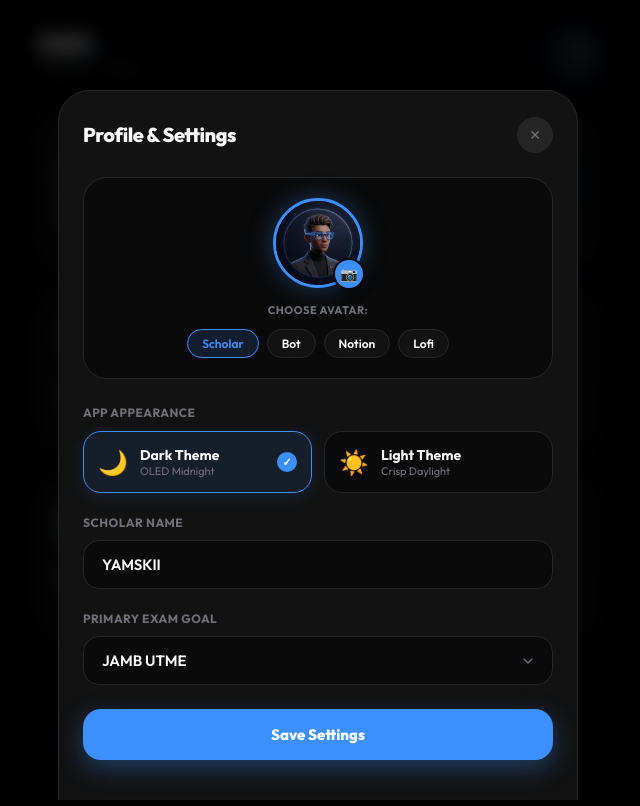
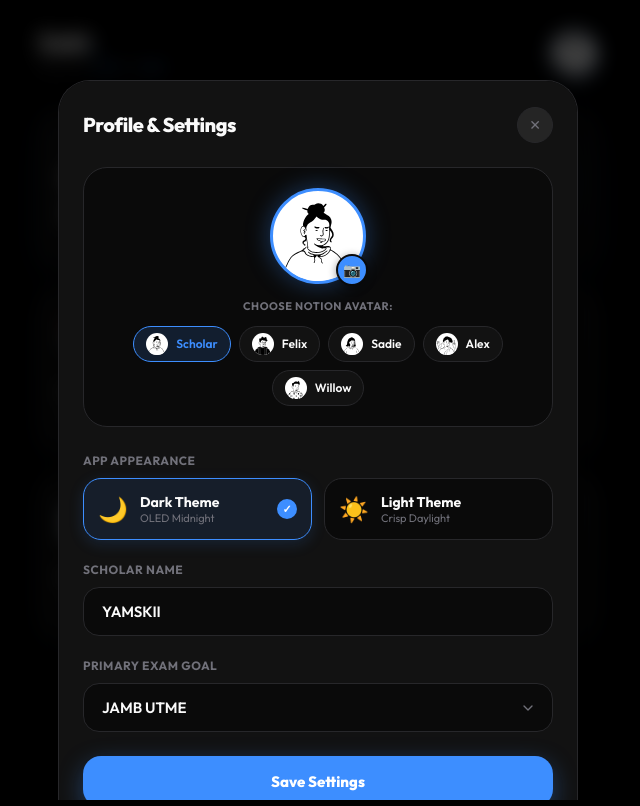
Before and after one commit to David0932473/Sabiapp, a plain HTML site: page index.html in a window 1280 px wide. Both pictures are taken after a click on the button "Open Settings and Profile". Shown: the whole page, without its empty margins (322-962 px from the left). Drawn offline with Linux system fonts and the light colour scheme.

Commit message:
Update slogan to 'if you wan sabi use sabi' and switch exclusively to Notion-style avatars

```diff
--- a/index.html
+++ b/index.html
@@ -93,6 +93,7 @@
             object-fit: cover;
             border-radius: 50%;
             display: block;
+            background: #ffffff;
         }
 
         /* --- BENTO GRID SYSTEM --- */
@@ -240,8 +241,8 @@
         }
         .avatar-preview-wrapper {
             position: relative;
-            width: 90px;
-            height: 90px;
+            width: 96px;
+            height: 96px;
             margin-bottom: 14px;
         }
         .settings-avatar-img {
@@ -251,6 +252,7 @@
             border-radius: 50%;
             border: 3px solid var(--accent);
             box-shadow: 0 0 25px rgba(61, 142, 255, 0.35);
+            background: #ffffff;
         }
         .avatar-change-btn {
             position: absolute;
@@ -289,15 +291,26 @@
             justify-content: center;
         }
         .preset-pill {
+            display: inline-flex;
+            align-items: center;
+            gap: 8px;
             background: var(--surface-light);
             border: 1px solid var(--border);
             color: var(--text-main);
-            padding: 6px 14px;
-            border-radius: 20px;
+            padding: 6px 12px;
+            border-radius: 24px;
             font-size: 12px;
             font-weight: 600;
             cursor: pointer;
             transition: all 0.2s;
+        }
+        .preset-avatar-thumb {
+            width: 22px;
+            height: 22px;
+            border-radius: 50%;
+            background: #ffffff;
+            object-fit: cover;
+            display: block;
         }
         .preset-pill:hover, .preset-pill.active {
             border-color: var(--accent);
@@ -488,10 +501,10 @@
     <header>
         <div>
             <div class="brand">Sabi<span>.</span></div>
-            <div class="slogan-mini">if you <span class="blue-s">s</span>abi, use <span class="blue-s">s</span>abi.</div>
+            <div class="slogan-mini">if you wan <span class="blue-s">sabi</span> use <span class="blue-s">sabi</span></div>
         </div>
         <button class="profile-btn" id="open-settings-btn" onclick="openSettingsModal()" title="Settings & Profile" aria-label="Open Settings and Profile">
-            <img src="avatar.jpg" alt="Scholar Profile" class="profile-avatar-img" id="header-avatar-img" />
+            <img src="avatars/notion-scholar.svg" alt="Scholar Profile" class="profile-avatar-img" id="header-avatar-img" />
         </button>
     </header>
 
@@ -568,18 +581,34 @@
             <!-- AVATAR PICKER SECTION -->
             <div class="settings-avatar-section">
                 <div class="avatar-preview-wrapper">
-                    <img id="settings-avatar-preview" src="avatar.jpg" alt="Avatar Preview" class="settings-avatar-img" />
+                    <img id="settings-avatar-preview" src="avatars/notion-scholar.svg" alt="Avatar Preview" class="settings-avatar-img" />
                     <button type="button" class="avatar-change-btn" onclick="document.getElementById('avatar-file-input').click()" title="Upload Photo">
                         📷
                     </button>
                 </div>
                 <input type="file" id="avatar-file-input" accept="image/*" style="display:none" onchange="handleAvatarUpload(event)" />
-                <div class="avatar-presets-label">Choose Avatar:</div>
+                <div class="avatar-presets-label">Choose Notion Avatar:</div>
                 <div class="avatar-presets">
-                    <button type="button" class="preset-pill active" onclick="selectPresetAvatar('avatar.jpg')">Scholar</button>
-                    <button type="button" class="preset-pill" onclick="selectPresetAvatar('https://api.dicebear.com/7.x/bottts/svg?seed=sabi')">Bot</button>
-                    <button type="button" class="preset-pill" onclick="selectPresetAvatar('https://api.dicebear.com/7.x/notionists/svg?seed=yamskii')">Notion</button>
-                    <button type="button" class="preset-pill" onclick="selectPresetAvatar('https://api.dicebear.com/7.x/lorelei/svg?seed=scholar')">Lofi</button>
+                    <button type="button" class="preset-pill active" onclick="selectPresetAvatar('avatars/notion-scholar.svg')">
+                        <img src="avatars/notion-scholar.svg" alt="Scholar" class="preset-avatar-thumb" />
+                        <span>Scholar</span>
+                    </button>
+                    <button type="button" class="preset-pill" onclick="selectPresetAvatar('avatars/notion-felix.svg')">
+                        <img src="avatars/notion-felix.svg" alt="Felix" class="preset-avatar-thumb" />
+                        <span>Felix</span>
+                    </button>
+                    <button type="button" class="preset-pill" onclick="selectPresetAvatar('avatars/notion-sadie.svg')">
+                        <img src="avatars/notion-sadie.svg" alt="Sadie" class="preset-avatar-thumb" />
+                        <span>Sadie</span>
+                    </button>
+                    <button type="button" class="preset-pill" onclick="selectPresetAvatar('avatars/notion-alex.svg')">
+                        <img src="avatars/notion-alex.svg" alt="Alex" class="preset-avatar-thumb" />
+                        <span>Alex</span>
+                    </button>
+                    <button type="button" class="preset-pill" onclick="selectPresetAvatar('avatars/notion-willow.svg')">
+                        <img src="avatars/notion-willow.svg" alt="Willow" class="preset-avatar-thumb" />
+                        <span>Willow</span>
+                    </button>
                 </div>
             </div>
 
@@ -634,7 +663,18 @@
 <div id="settings-toast" class="settings-toast">✅ Profile & Settings Saved!</div>
 
 <script>
-    let currentSelectedAvatar = localStorage.getItem('sabi_avatar') || 'avatar.jpg';
+    const DEFAULT_NOTION_AVATAR = 'avatars/notion-scholar.svg';
+
+    function getValidNotionAvatar() {
+        let saved = localStorage.getItem('sabi_avatar');
+        if (!saved || saved.endsWith('.jpg') || saved.includes('bottts') || saved.includes('lorelei')) {
+            saved = DEFAULT_NOTION_AVATAR;
+            localStorage.setItem('sabi_avatar', saved);
+        }
+        return saved;
+    }
+
+    let currentSelectedAvatar = getValidNotionAvatar();
 
     function updateGreeting() {
         const hour = new Date().getHours();
@@ -655,7 +695,7 @@
         // Populate fields from localStorage
         const savedName = localStorage.getItem('sabi_user_name') || 'YAMSKII';
         const savedExam = localStorage.getItem('sabi_target_exam') || 'JAMB UTME';
-        const savedAvatar = localStorage.getItem('sabi_avatar') || 'avatar.jpg';
+        const savedAvatar = getValidNotionAvatar();
         const savedTheme = localStorage.getItem('sabi_theme') || 'dark';
 
         currentSelectedAvatar = savedAvatar;
@@ -760,7 +800,7 @@
 
     document.addEventListener('DOMContentLoaded', () => {
         // Initial user avatar & greeting
-        const savedAvatar = localStorage.getItem('sabi_avatar') || 'avatar.jpg';
+        const savedAvatar = getValidNotionAvatar();
         const headerAvatar = document.getElementById('header-avatar-img');
         if (headerAvatar) headerAvatar.src = savedAvatar;
         updateGreeting();
```
Also changed, not shown: docs/short-term-plan/CONTINUITY.md (+13 -17 lines), avatar.jpg (deleted), avatar.svg (added), avatars/notion-alex.svg (added), avatars/notion-felix.svg (added), avatars/notion-sadie.svg (added), avatars/notion-scholar.svg (added), avatars/notion-willow.svg (added).
